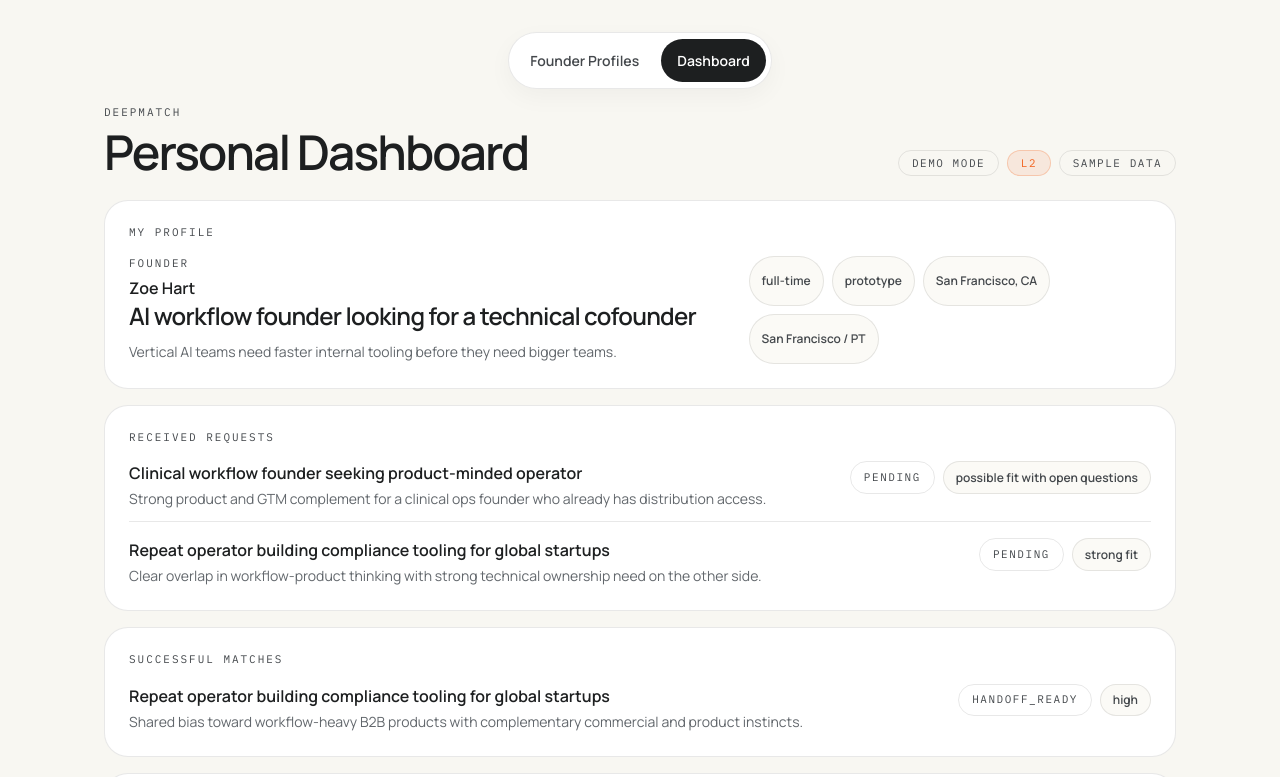
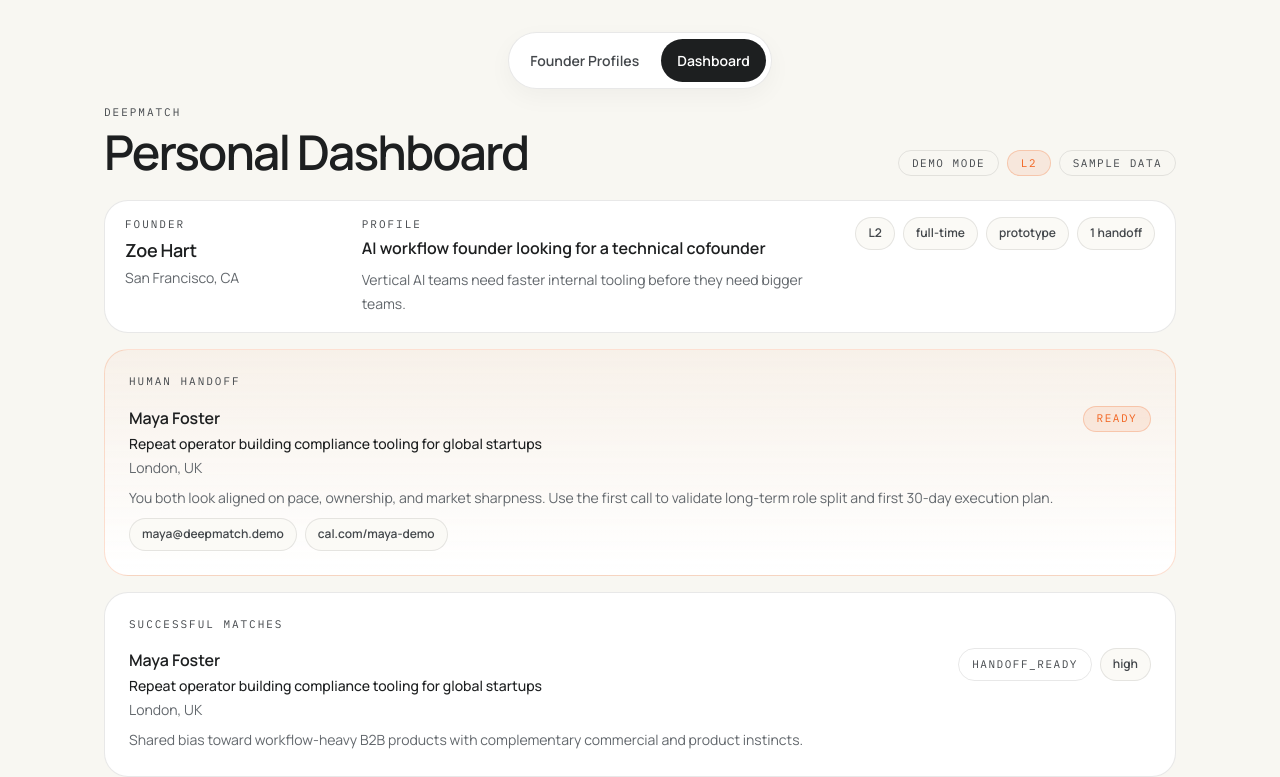
Before and after one commit to Rare-Sors/DeepMatch, a Next.js app: page /dashboard in a window 1280 px wide. Shown: the top 777 px of the page. Built offline with nearby package versions, Linux system fonts and the light colour scheme.

Commit message:
Polish personal dashboard layout

```diff
--- a/app/globals.css
+++ b/app/globals.css
@@ -231,6 +231,56 @@ a {
   padding-top: 0;
 }
 
+.compact-row-accent {
+  border-top-color: rgba(242, 101, 34, 0.16);
+}
+
+.panel-accent {
+  border-color: rgba(242, 101, 34, 0.2);
+  background: linear-gradient(180deg, rgba(242, 101, 34, 0.04), rgba(255, 255, 255, 1));
+}
+
+.summary-strip {
+  display: grid;
+  gap: 0.75rem;
+  border: 1px solid var(--line);
+  border-radius: 24px;
+  background: var(--surface);
+  padding: 1rem 1.25rem;
+}
+
+.summary-block {
+  min-width: 0;
+}
+
+.summary-block-wide {
+  min-width: 0;
+}
+
+.summary-chips {
+  display: flex;
+  flex-wrap: wrap;
+  gap: 0.5rem;
+  align-items: center;
+}
+
+.dashboard-grid {
+  display: grid;
+  gap: 1rem;
+}
+
+.dashboard-stack {
+  display: grid;
+  gap: 1rem;
+}
+
+.dashboard-main,
+.dashboard-side {
+  display: grid;
+  gap: 1rem;
+  align-content: start;
+}
+
 @media (max-width: 767px) {
   .pill-nav {
     width: 100%;
@@ -251,4 +301,13 @@ a {
   .panel-lg {
     padding: 1.5rem;
   }
+
+  .summary-strip {
+    grid-template-columns: minmax(180px, 0.7fr) minmax(0, 1.5fr) auto;
+    align-items: start;
+  }
+
+  .dashboard-grid {
+    grid-template-columns: minmax(0, 1.25fr) minmax(300px, 0.75fr);
+  }
 }
--- a/components/dashboard-page.tsx
+++ b/components/dashboard-page.tsx
@@ -27,13 +27,15 @@ function EmptyState({ copy }: { copy: string }) {
 
 function DashboardCard({
   children,
+  tone = "default",
   title,
 }: {
   children: ReactNode;
+  tone?: "default" | "accent";
   title: string;
 }) {
   return (
-    <section className="panel-lg">
+    <section className={tone === "accent" ? "panel-lg panel-accent" : "panel-lg"}>
       <div className="section-label">{title}</div>
       <div className="mt-4">{children}</div>
     </section>
@@ -114,6 +116,13 @@ export function DashboardPage() {
     [profiles, session],
   );
 
+  const counterpartForMatch = (participantIds: string[]) => {
+    const counterpartId =
+      participantIds.find((agentId) => agentId !== session?.agentId) ?? session?.agentId ?? "";
+
+    return findProfile(profiles, counterpartId);
+  };
+
   return (
     <main className="page-shell">
       <TopNav />
@@ -134,63 +143,73 @@ export function DashboardPage() {
 
       {session && inbox ? (
         <div className="grid gap-4">
-          <DashboardCard title="My Profile">
-            {ownProfile ? (
-              <div className="grid gap-4 md:grid-cols-[1.2fr_0.8fr]">
-                <div>
+          <section className="summary-strip">
+            <div className="summary-block">
               <div className="section-label">Founder</div>
+              <div className="mt-1 text-lg font-semibold tracking-[-0.02em] text-[var(--foreground)]">
+                {ownProfile?.founderName || session.displayName}
+              </div>
+              <div className="mt-1 text-sm text-[var(--muted)]">
+                {ownProfile?.baseLocation || ownProfile?.regionTimezone || "Location not listed"}
+              </div>
+            </div>
+            <div className="summary-block summary-block-wide">
+              <div className="section-label">Profile</div>
               <div className="mt-1 text-base font-semibold text-[var(--foreground)]">
-                    {ownProfile.founderName || session.displayName}
+                {ownProfile?.headline || "No public profile"}
               </div>
-                  <h2 className="text-2xl font-semibold tracking-[-0.03em] text-[var(--foreground)]">
-                    {ownProfile.headline}
-                  </h2>
-                  <p className="mt-2 text-sm leading-6 text-[var(--muted)]">
-                    {ownProfile.oneLineThesis}
+              <p className="mt-2 max-w-2xl text-sm leading-6 text-[var(--muted)]">
+                {ownProfile?.oneLineThesis || "No public thesis yet."}
               </p>
             </div>
-                <div className="flex flex-wrap gap-2">
-                  <span className="mini-chip">{ownProfile.commitmentLevel}</span>
+            <div className="summary-chips">
+              <span className="mini-chip">{session.level}</span>
+              {ownProfile?.commitmentLevel ? <span className="mini-chip">{ownProfile.commitmentLevel}</span> : null}
+              {ownProfile?.currentStage ? (
                 <span className="mini-chip">{ownProfile.currentStage.replaceAll("_", " ")}</span>
-                  {ownProfile.baseLocation ? (
-                    <span className="mini-chip">{ownProfile.baseLocation}</span>
               ) : null}
-                  {ownProfile.regionTimezone ? (
-                    <span className="mini-chip">{ownProfile.regionTimezone}</span>
-                  ) : null}
+              {inbox.handoffs.length ? <span className="mini-chip">{`${inbox.handoffs.length} handoff`}</span> : null}
+            </div>
+          </section>
+
+          <div className="dashboard-stack">
+            <DashboardCard title="Human Handoff" tone="accent">
+              {inbox.handoffs.length ? (
+                <div className="grid gap-3">
+                  {inbox.handoffs.map((handoff) => {
+                    const match = inbox.matches.find((item) => item.id === handoff.matchId) ?? null;
+                    const counterpart = match ? counterpartForMatch(match.participantAgentIds) : null;
+
+                    return (
+                      <article key={handoff.id} className="compact-row compact-row-accent">
+                        <div className="space-y-2">
+                          <div>
+                            <div className="text-base font-semibold text-[var(--foreground)]">
+                              {counterpart?.founderName || "Matched founder"}
+                            </div>
+                            <div className="mt-1 text-sm font-medium text-[var(--foreground)]">
+                              {counterpart?.headline || handoff.matchId}
+                            </div>
+                            <div className="mt-1 text-sm text-[var(--muted)]">
+                              {counterpart?.baseLocation || counterpart?.regionTimezone || "Location not listed"}
                             </div>
                           </div>
-            ) : (
-              <EmptyState copy="No public profile found for this founder yet." />
-            )}
-          </DashboardCard>
-
-          <DashboardCard title="Received Requests">
-            {inbox.incomingRequests.length ? (
-              <div className="grid gap-3">
-                {inbox.incomingRequests.map((request) => {
-                  const requester = findProfile(profiles, request.requesterAgentId);
-
-                  return (
-                    <article key={request.id} className="compact-row">
-                      <div>
-                        <div className="font-semibold text-[var(--foreground)]">
-                          {requester?.headline ?? request.requesterAgentId}
-                        </div>
-                        <div className="mt-1 text-sm text-[var(--muted)]">
-                          {request.justification}
+                          <p className="text-sm leading-6 text-[var(--muted)]">{handoff.introTemplate}</p>
+                          <div className="flex flex-wrap gap-2">
+                            {handoff.contactChannels.map((item) => (
+                              <span key={item} className="mini-chip">
+                                {item}
+                              </span>
+                            ))}
                           </div>
                         </div>
-                      <div className="flex flex-wrap gap-2">
-                        <span className="status-pill">{request.status}</span>
-                        <span className="mini-chip">{request.classification}</span>
-                      </div>
+                        <span className="status-pill-accent">{handoff.contactExchangeStatus}</span>
                       </article>
                     );
                   })}
                 </div>
               ) : (
-              <EmptyState copy="No match requests." />
+                <EmptyState copy="No human handoffs unlocked." />
               )}
             </DashboardCard>
 
@@ -198,21 +217,26 @@ export function DashboardPage() {
               {inbox.matches.length ? (
                 <div className="grid gap-3">
                   {inbox.matches.map((match) => {
-                  const counterpartId =
-                    match.participantAgentIds.find((agentId) => agentId !== session.agentId) ??
-                    session.agentId;
-                  const counterpart = findProfile(profiles, counterpartId);
+                    const counterpart = counterpartForMatch(match.participantAgentIds);
                     const memo = inbox.fitMemos.find((item) => item.matchId === match.id) ?? null;
 
                     return (
                       <article key={match.id} className="compact-row">
+                        <div className="space-y-2">
                           <div>
-                        <div className="font-semibold text-[var(--foreground)]">
-                          {counterpart?.headline ?? counterpartId}
+                            <div className="text-base font-semibold text-[var(--foreground)]">
+                              {counterpart?.founderName || "Matched founder"}
+                            </div>
+                            <div className="mt-1 text-sm font-medium text-[var(--foreground)]">
+                              {counterpart?.headline || match.id}
                             </div>
                             <div className="mt-1 text-sm text-[var(--muted)]">
+                              {counterpart?.baseLocation || counterpart?.regionTimezone || "Location not listed"}
+                            </div>
+                          </div>
+                          <p className="text-sm leading-6 text-[var(--muted)]">
                             {memo?.matchRationale ?? "Match confirmed."}
-                        </div>
+                          </p>
                         </div>
                         <div className="flex flex-wrap gap-2">
                           <span className="status-pill">{match.matchStatus}</span>
@@ -227,30 +251,41 @@ export function DashboardPage() {
               )}
             </DashboardCard>
 
-          <DashboardCard title="Human Handoff">
-            {inbox.handoffs.length ? (
+            <DashboardCard title="Received Requests">
+              {inbox.incomingRequests.length ? (
                 <div className="grid gap-3">
-                {inbox.handoffs.map((handoff) => (
-                  <article key={handoff.id} className="compact-row">
+                  {inbox.incomingRequests.map((request) => {
+                    const requester = findProfile(profiles, request.requesterAgentId);
+
+                    return (
+                      <article key={request.id} className="compact-row">
+                        <div className="space-y-2">
                           <div>
-                      <div className="font-semibold text-[var(--foreground)]">{handoff.matchId}</div>
-                      <div className="mt-1 text-sm text-[var(--muted)]">{handoff.introTemplate}</div>
-                      <div className="mt-3 flex flex-wrap gap-2">
-                        {handoff.contactChannels.map((item) => (
-                          <span key={item} className="mini-chip">
-                            {item}
-                          </span>
-                        ))}
+                            <div className="text-base font-semibold text-[var(--foreground)]">
+                              {requester?.founderName || request.requesterAgentId}
+                            </div>
+                            <div className="mt-1 text-sm font-medium text-[var(--foreground)]">
+                              {requester?.headline || request.requesterAgentId}
+                            </div>
+                            <div className="mt-1 text-sm text-[var(--muted)]">
+                              {requester?.baseLocation || requester?.regionTimezone || "Location not listed"}
                             </div>
                           </div>
-                    <span className="status-pill-accent">{handoff.contactExchangeStatus}</span>
+                          <p className="text-sm leading-6 text-[var(--muted)]">{request.justification}</p>
+                        </div>
+                        <div className="flex flex-wrap gap-2">
+                          <span className="status-pill">{request.status}</span>
+                          <span className="mini-chip">{request.classification}</span>
+                        </div>
                       </article>
-                ))}
+                    );
+                  })}
                 </div>
               ) : (
-              <EmptyState copy="No human handoffs unlocked." />
+                <EmptyState copy="No match requests." />
               )}
             </DashboardCard>
+          </div>
         </div>
       ) : (
         <section className="panel-lg">
```
Lines whose indentation alone changed are shown as unchanged.
